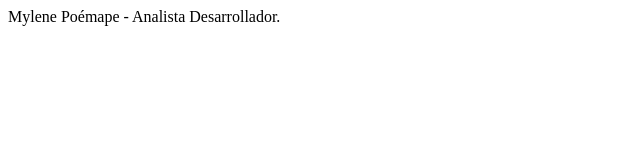
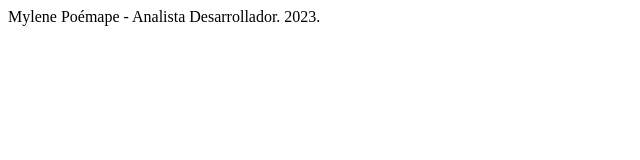
Before and after one commit to mylenepoemape/bootcamp-frontend-g14, a plain HTML site: page index.html in a window 1280 px wide. Shown: the full height of the page, 0-640 px from the left. Drawn offline with Linux system fonts and the light colour scheme.

Commit message:
mejorandoo

```diff
--- a/index.html
+++ b/index.html
@@ -7,6 +7,6 @@
     <title>Document</title>
 </head>
 <body>
-    Mylene Poémape - Analista Desarrollador.
+    Mylene Poémape - Analista Desarrollador. 2023.
 </body>
 </html>
```
